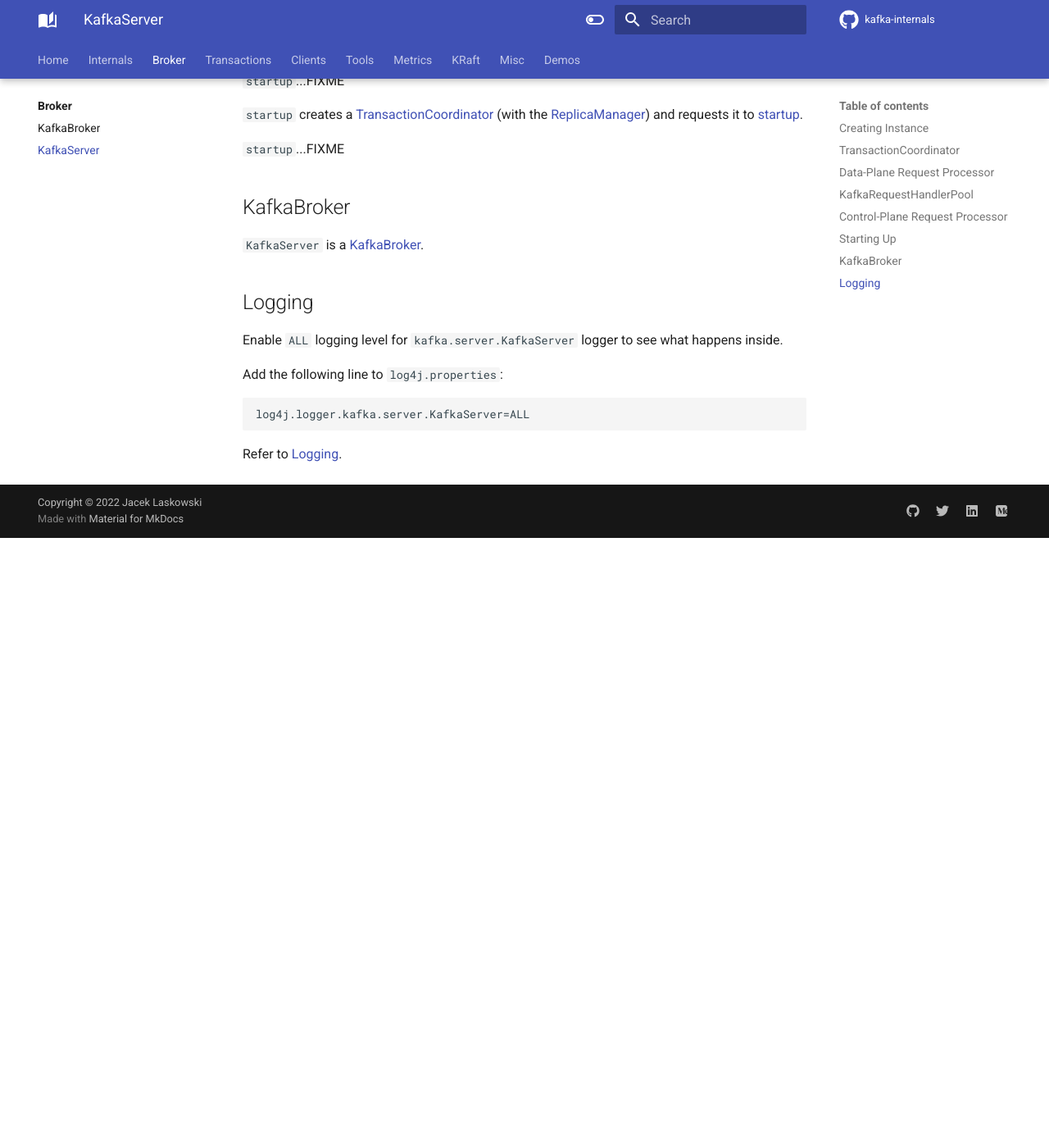
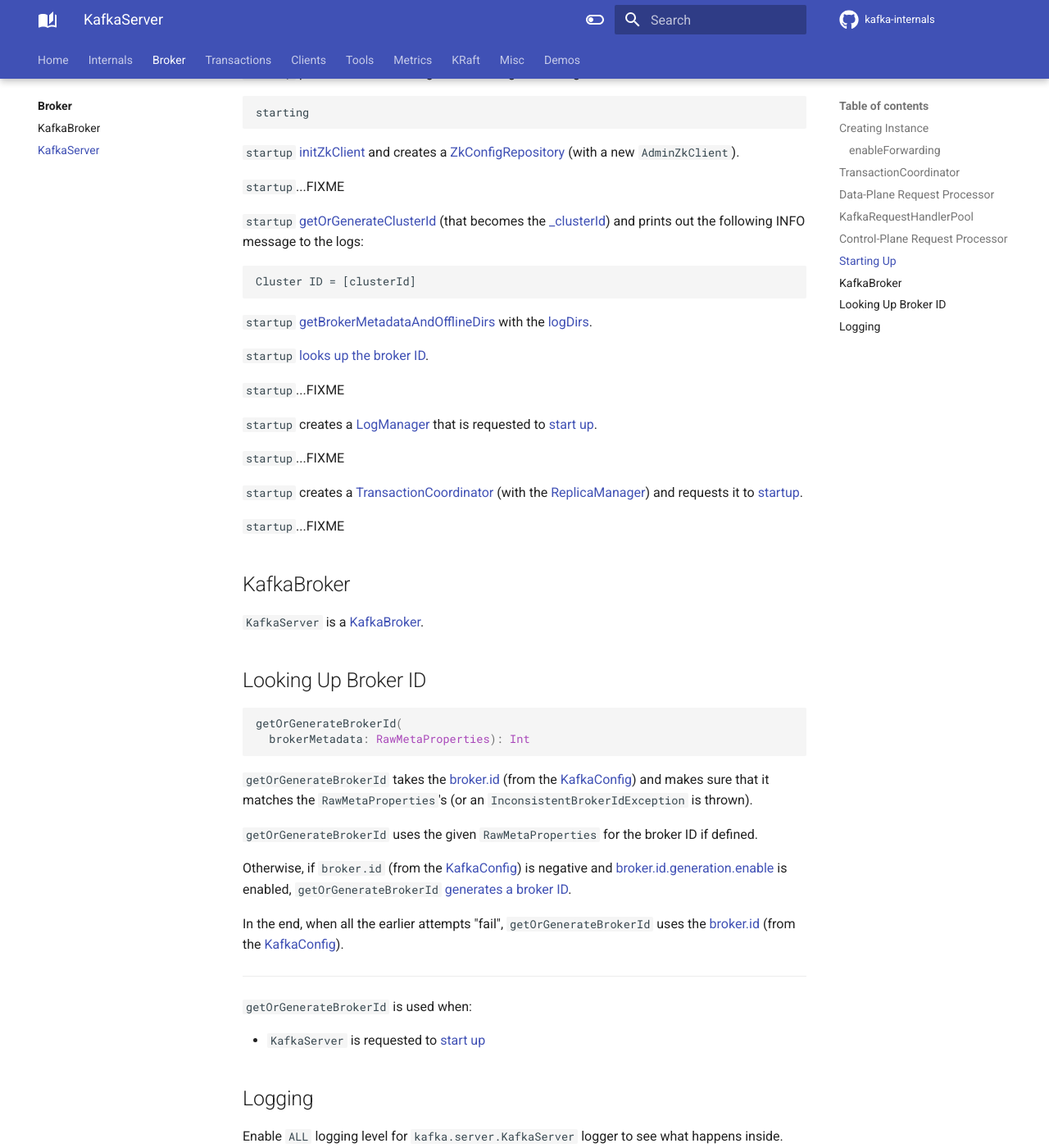
Before and after one commit to japila-books/kafka-internals, an MkDocs documentation site: the page built from docs/broker/KafkaServer.md, in a window 1280 px wide and 1400 px high, scrolled down 1661 px. Shown: the whole window at 82% size. Built offline with MkDocs 1.6.1 and Material for MkDocs 9.7.7, drawn with Linux system fonts in a browser that asks for light colours; comment, search, counter and statistics services are not loaded; before the commit the page ends 2317 px from its top, so only the background shows below that; some of the changed text lies outside the part shown.

Commit message:
KafkaServer.startup

````diff
--- a/docs/broker/KafkaServer.md
+++ b/docs/broker/KafkaServer.md
@@ -9,11 +9,23 @@
 * <span id="config"> [KafkaConfig](../KafkaConfig.md)
 * <span id="time"> `Time` (default: `SYSTEM`)
 * <span id="threadNamePrefix"> Optional Thread Name Prefix (default: undefined)
-* <span id="enableForwarding"> `enableForwarding` flag (default: `false`)
+* [enableForwarding](#enableForwarding) flag
 
 `KafkaServer` is created when:
 
 * `Kafka` command-line application is [launched](../Kafka.md#main) (and [builds a server](../Kafka.md#buildServer) with [process.roles](../KafkaConfig.md#processRoles) specified)
+
+### <span id="enableForwarding"> enableForwarding
+
+```scala
+enableForwarding: Boolean
+```
+
+`KafkaServer` can be given `enableForwarding` flag when [created](#creating-instance).
+
+`enableForwarding` is `false` unless specified explicitly that seems never happen.
+
+When enabled, `KafkaServer` creates a [ForwardingManager](#forwardingManager) and uses [BrokerToControllerChannelManager](#clientToControllerChannelManager).
 
 ## <span id="transactionCoordinator"> TransactionCoordinator
 
@@ -54,15 +66,23 @@ startup(): Unit
 starting
 ```
 
-`startup` [initZkClient](#initZkClient) and creates a [ZkConfigRepository](#configRepository).
+`startup` [initZkClient](#initZkClient) and creates a [ZkConfigRepository](#configRepository) (with a new `AdminZkClient`).
 
 `startup`...FIXME
 
-`startup` prints out the following INFO message to the logs:
+`startup` [getOrGenerateClusterId](#getOrGenerateClusterId) (that becomes the [_clusterId](#_clusterId)) and prints out the following INFO message to the logs:
 
 ```text
 Cluster ID = [clusterId]
 ```
+
+`startup` [getBrokerMetadataAndOfflineDirs](../BrokerMetadataCheckpoint.md#getBrokerMetadataAndOfflineDirs) with the [logDirs](../KafkaConfig.md#logDirs).
+
+`startup` [looks up the broker ID](#getOrGenerateBrokerId).
+
+`startup`...FIXME
+
+`startup` creates a [LogManager](#_logManager) that is requested to [start up](../log/LogManager.md#startup).
 
 `startup`...FIXME
 
@@ -73,6 +93,27 @@ Cluster ID = [clusterId]
 ## <span id="KafkaBroker"> KafkaBroker
 
 `KafkaServer` is a [KafkaBroker](KafkaBroker.md).
+
+## <span id="getOrGenerateBrokerId"> Looking Up Broker ID
+
+```scala
+getOrGenerateBrokerId(
+  brokerMetadata: RawMetaProperties): Int
+```
+
+`getOrGenerateBrokerId` takes the [broker.id](../KafkaConfig.md#brokerId) (from the [KafkaConfig](#config)) and makes sure that it matches the `RawMetaProperties`'s (or an `InconsistentBrokerIdException` is thrown).
+
+`getOrGenerateBrokerId` uses the given `RawMetaProperties` for the broker ID if defined.
+
+Otherwise, if `broker.id` (from the [KafkaConfig](../KafkaConfig.md#brokerId)) is negative and [broker.id.generation.enable](../KafkaConfig.md#brokerIdGenerationEnable) is enabled, `getOrGenerateBrokerId` [generates a broker ID](#generateBrokerId).
+
+In the end, when all the earlier attempts "fail", `getOrGenerateBrokerId` uses the [broker.id](../KafkaConfig.md#brokerId) (from the [KafkaConfig](../KafkaConfig.md#brokerId)).
+
+---
+
+`getOrGenerateBrokerId` is used when:
+
+* `KafkaServer` is requested to [start up](#startup)
 
 ## Logging
 
--- a/mkdocs.yml
+++ b/mkdocs.yml
@@ -116,6 +116,8 @@ nav:
     - KafkaApis: KafkaApis.md
     - KafkaConfig: KafkaConfig.md
     - Log: Log.md
+    - LogManager:
+      - LogManager: log/LogManager.md
     - LogSegment: LogSegment.md
     - Partition: Partition.md
     - PartitionData: PartitionData.md
````
Also changed, not shown: docs/KafkaConfig.md (+35 -0 lines), docs/log/LogManager.md (added, +3 -0 lines).
